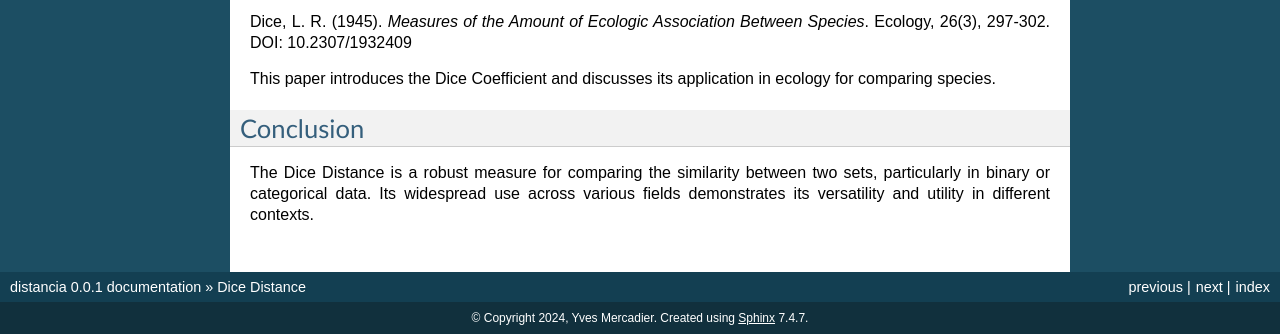
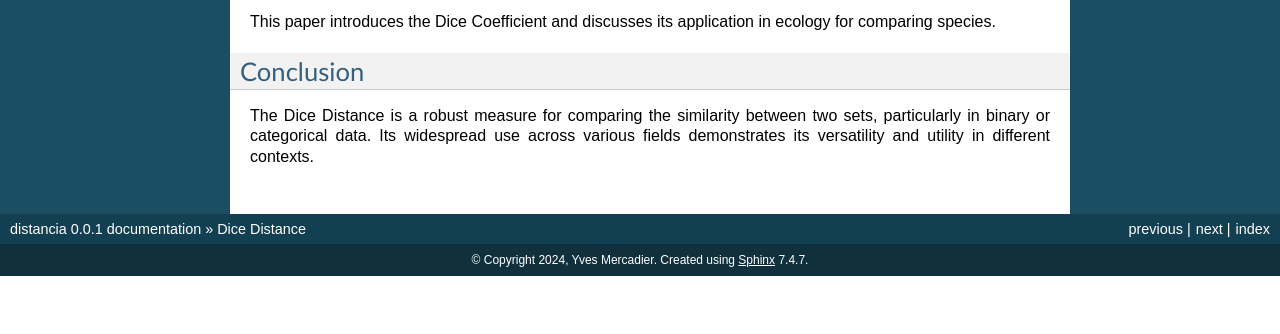
Before and after one commit to ym001/distancia, a Sphinx documentation site: the page built from docs/Dice.rst, in a window 1280 px wide and 900 px high, scrolled down 1016 px, cut to the strip 566-900 px from the top of the window. Built offline with Sphinx 7.4.7, drawn with Linux system fonts in a browser that asks for light colours; pages that are not in the unit, such as notebooks, are missing from menus; after the commit the page ends 1858 px from its top, so only the background shows below that.

Commit message:
Update Dice.rst

```diff
--- a/docs/Dice.rst
+++ b/docs/Dice.rst
@@ -68,7 +68,6 @@ For an academic reference, you can refer to the following paper:
 
    Dice
 
-Dice, L. R. (1945). *Measures of the Amount of Ecologic Association Between Species*. Ecology, 26(3), 297-302. DOI: 10.2307/1932409
 
 This paper introduces the Dice Coefficient and discusses its application in ecology for comparing species.
 
```
